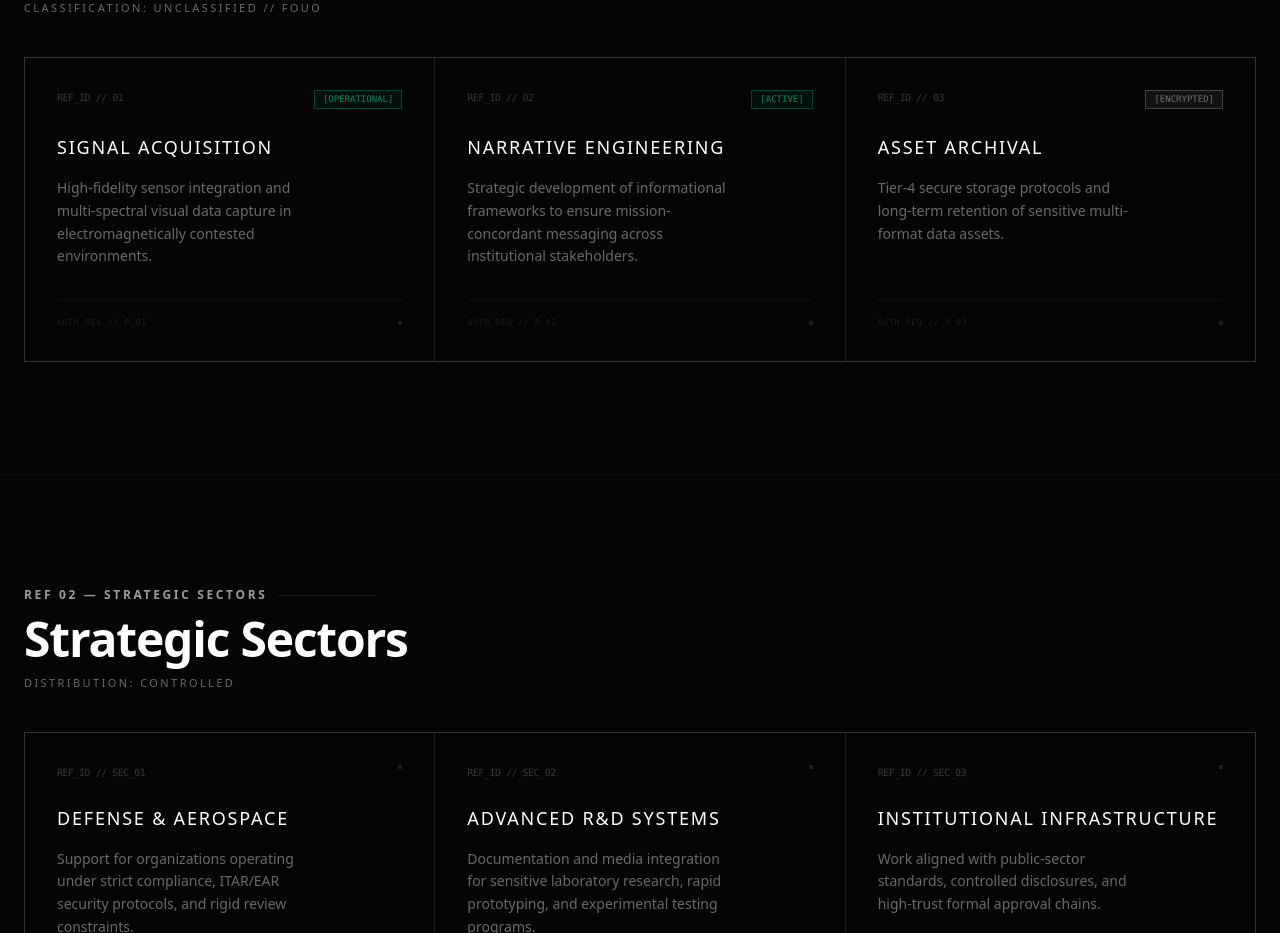
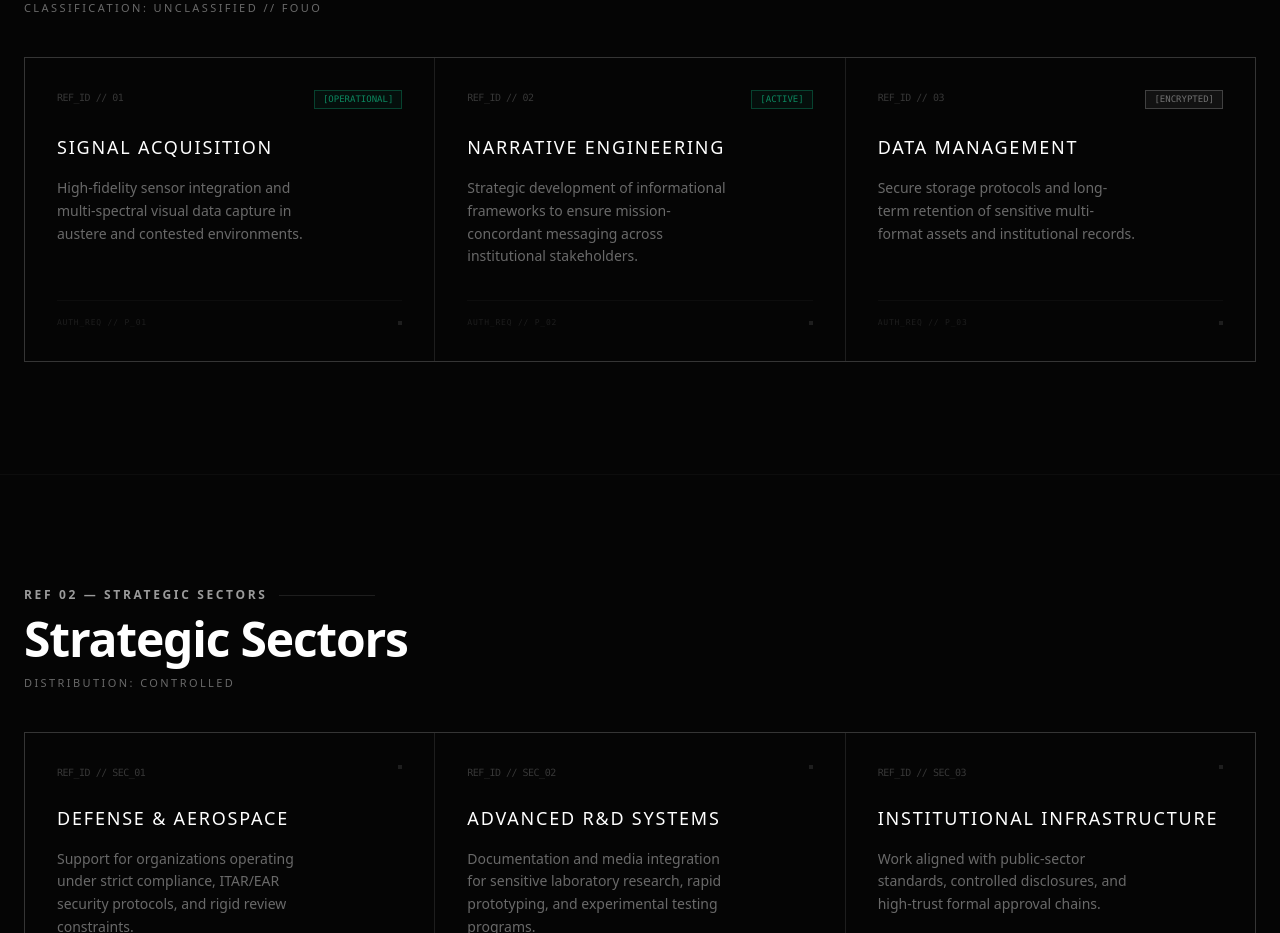
Before and after one commit to EntropyCapital/blackrockoperations.github.io, a Next.js app: page / in a window 1280 px wide. Shown: the part 1040-1973 px from the top of the page. Built offline with nearby package versions, Linux system fonts and the light colour scheme.

Commit message:
Refactor domains in Philosophy component
Updated the description for 'Data Management' and changed the status of 'Signal Acquisition'.

```diff
--- a/app/components/Philosophy.jsx
+++ b/app/components/Philosophy.jsx
@@ -5,7 +5,7 @@ export default function Domains() {
     {
       id: "01",
       title: "Signal Acquisition",
-      desc: "High-fidelity sensor integration and multi-spectral visual data capture in electromagnetically contested environments.",
+      desc: "High-fidelity sensor integration and multi-spectral visual data capture in austere and contested environments.",
       status: "OPERATIONAL"
     },
     {
@@ -16,15 +16,15 @@ export default function Domains() {
     },
     {
       id: "03",
-      title: "Asset Archival",
-      desc: "Tier-4 secure storage protocols and long-term retention of sensitive multi-format data assets.",
+      title: "Data Management",
+      desc: "Secure storage protocols and long-term retention of sensitive multi-format assets and institutional records.",
       status: "ENCRYPTED"
     }
   ];
 
   return (
     <div className="w-full">
-      {/* The "Database" Grid - No outer padding, snaps to your page.jsx container */}
+      {/* The "Database" Grid */}
       <div className="grid grid-cols-1 md:grid-cols-3 gap-px bg-white/10 border border-white/10">
         {domains.map((item) => (
           <div
```
